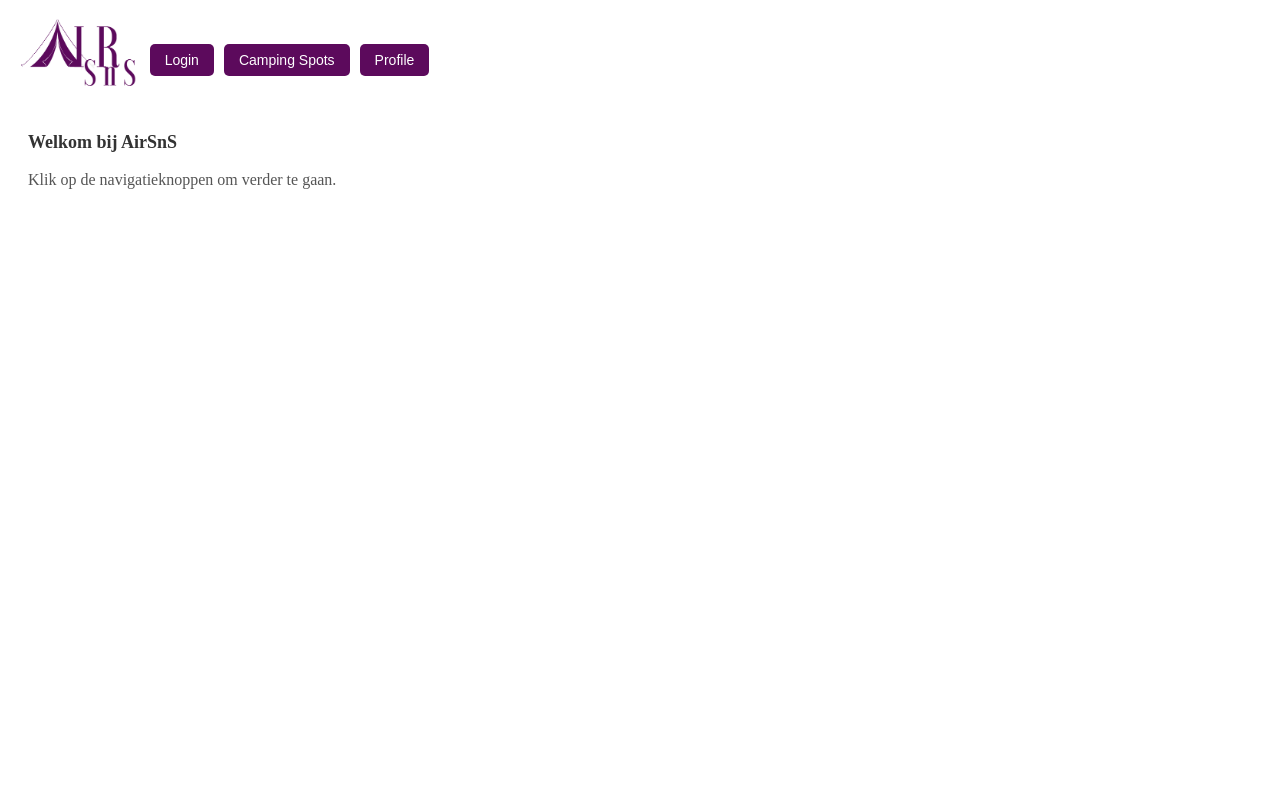
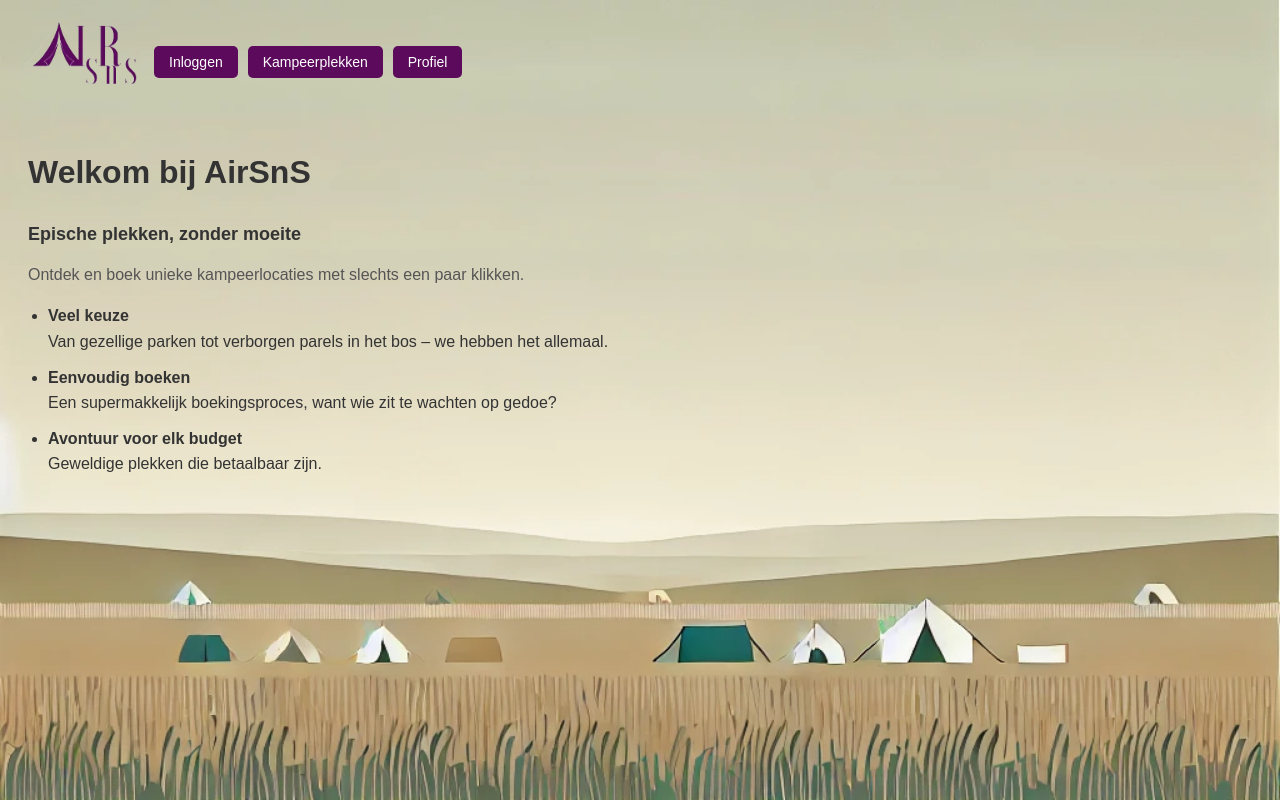
Before and after one commit to SimonSoetens/airsns-2024-front, a Vue app: page / in a window 1280 px wide. Built offline with nearby package versions, Linux system fonts and the light colour scheme.

Commit message:
Styling updates

```diff
--- a/src/App.vue
+++ b/src/App.vue
@@ -5,11 +5,10 @@
         <img src="@/assets/Logo.png" alt="AirSnS Logo" class="logo" />
       </a>
       <nav>
-        <button @click="currentView = 'LoginPage'">Login</button>
-        <button @click="currentView = 'CampingSpotspage'">Camping Spots</button>
-        <button @click="currentView = 'ProfilePage'">Profile</button>
-        <!-- Extra knop voor Dashboard als eigenaar -->
-        <button v-if="ownerMode" @click="currentView = 'OwnerDashboard'">Dashboard</button>
+        <button @click="currentView = 'LoginPage'">Inloggen</button>
+        <button @click="currentView = 'CampingSpotspage'">Kampeerplekken</button>
+        <button @click="currentView = 'ProfilePage'">Profiel</button>
+        <button v-if="ownerMode" @click="currentView = 'OwnerDashboard'">Beheren</button>
       </nav>
     </header>
     <main>
@@ -76,6 +75,14 @@ nav button {
   font-size: 14px;
 }
 
+body {
+  background-image: url('assets/Background.webp'); /* Vervang 'images/achtergrond.jpg' door het juiste pad naar je afbeelding */
+  background-size: cover; /* Zorgt ervoor dat de afbeelding de hele achtergrond bedekt */
+  background-position: center 100%; /* Centreert de afbeelding */
+  background-repeat: no-repeat; /* Voorkomt herhaling van de afbeelding */
+  background-attachment: fixed; /* Zorgt ervoor dat de achtergrond vaststaat bij scrollen */
+}
+
 nav button:hover {
   background-color: #901090;
 }
--- a/src/components/CampingSpotspage.vue
+++ b/src/components/CampingSpotspage.vue
@@ -1,6 +1,6 @@
 <template>
   <div id="camping-spots-page">
-    <h2>Camping Spots</h2>
+    <h2>Kampeerplekken</h2>
 
     <!-- Filters -->
     <div class="filters">
--- a/src/components/HomePage.vue
+++ b/src/components/HomePage.vue
@@ -1,6 +1,31 @@
 <template>
   <div>
-    <h2>Welkom bij AirSnS</h2>
-    <p>Klik op de navigatieknoppen om verder te gaan.</p>
+    <h1>Welkom bij AirSnS</h1>
+    <h2>Epische plekken, zonder moeite</h2>
+    <p>Ontdek en boek unieke kampeerlocaties met slechts een paar klikken.</p>
+    <ul>
+      <li><strong>Veel keuze</strong><br>Van gezellige parken tot verborgen parels in het bos – we hebben het allemaal.</li>
+      <li><strong>Eenvoudig boeken</strong><br>Een supermakkelijk boekingsproces, want wie zit te wachten op gedoe?</li>
+      <li><strong>Avontuur voor elk budget</strong><br>Geweldige plekken die betaalbaar zijn.</li>
+    </ul>
   </div>
 </template>
+
+<style>
+  div {
+    font-family: Arial, sans-serif;
+    line-height: 1.6;
+    color: #333;
+  }
+  h2 {
+    color: #000;
+    font-size: 1.5em;
+  }
+  ul {
+    list-style-type: disc;
+    padding-left: 20px;
+  }
+  li {
+    margin-bottom: 10px;
+  }
+</style>
--- a/src/components/OwnerDashboard.vue
+++ b/src/components/OwnerDashboard.vue
@@ -7,19 +7,18 @@
     <!-- Lijst van campingspots -->
     <div class="camping-list">
       <h2>Mijn Campingspots</h2>
-      <ul>
-        <li v-for="spot in campingSpots" :key="spot.spot_id">
-          <div class="spot-details">
+      <div class="spacer"></div>
+      <div class="camping-card" v-for="spot in campingSpots" :key="spot.spot_id">
+        <div class="camping-details">
           <h3>{{ spot.name }}</h3>
+          <p><strong>Omschrijving:</strong> {{ spot.description }}</p>
           <p><strong>Locatie:</strong> {{ spot.location }}</p>
-            <p><strong>Beschrijving:</strong> {{ spot.description }}</p>
           <p><strong>Prijs per nacht:</strong> €{{ spot.price }}</p>
         </div>
         <button class="delete-button" @click="deleteCampingSpot(spot.spot_id)">
           🗑️
         </button>
-        </li>
-      </ul>
+      </div>
       <p v-if="campingSpots.length === 0">Geen campingspots gevonden.</p>
     </div>
 
@@ -50,6 +49,8 @@
   </div>
 </template>
 
+
+
 <script>
 import axios from "axios";
 
@@ -57,8 +58,8 @@ export default {
   name: "OwnerDashboard",
   data() {
     return {
-      showAddForm: false, // Toont of verbergt het formulier
-      campingSpots: [], // Lijst met campingspots
+      showAddForm: false,
+      campingSpots: [],
       newCampingSpot: {
         name: "",
         location: "",
@@ -98,7 +99,7 @@ export default {
         const response = await axios.post("http://localhost:3000/api/campingspots", campingSpotData);
         if (response.data.success) {
           this.successMessage = `Campingspot "${this.newCampingSpot.name}" is succesvol toegevoegd!`;
-          this.fetchCampingSpots(); // Herlaad de lijst
+          this.fetchCampingSpots();
           this.closeForm();
         } else {
           this.errorMessage = `Fout bij het toevoegen van campingspot: ${response.data.message}`;
@@ -113,7 +114,7 @@ export default {
         const response = await axios.delete(`http://localhost:3000/api/campingspots/${spotId}`);
         if (response.data.success) {
           this.successMessage = "Campingspot succesvol verwijderd!";
-          this.fetchCampingSpots(); // Herlaad de lijst
+          this.fetchCampingSpots();
         } else {
           this.errorMessage = "Kon campingspot niet verwijderen.";
         }
@@ -139,6 +140,7 @@ export default {
   },
 };
 </script>
+
 
 <style scoped>
 /* Specifieke styling voor de modal in OwnerDashboard */
@@ -225,4 +227,61 @@ export default {
   font-size: 14px;
   margin-top: 10px;
 }
+
+.camping-list {
+  display: flex;
+  flex-wrap: wrap;
+  gap: 20px;
+  margin-top: 20px;
+}
+
+h2 {
+  margin-bottom: 30px; /* Ruimte onder de "Mijn Campingspots"-titel */
+  font-size: 24px; /* Optioneel: Vergroot het lettertype voor visuele balans */
+}
+
+.camping-card {
+  background-color: #fff;
+  border: 1px solid #ddd;
+  border-radius: 8px;
+  box-shadow: 0 4px 8px rgba(0, 0, 0, 0.1);
+  width: 250px;
+  padding: 20px;
+  display: flex;
+  flex-direction: column;
+  justify-content: space-between;
+  align-items: center;
+  font-family: Arial, sans-serif;
+}
+
+.camping-details h3 {
+  margin: 0 0 10px;
+  font-size: 18px;
+  color: #5c0a5c;
+}
+
+.camping-details p {
+  margin: 5px 0;
+  font-size: 14px;
+  color: #333;
+}
+
+.delete-button {
+  background-color: transparent;
+  border: none;
+  color: #5c0a5c;
+  font-size: 24px;
+  cursor: pointer;
+  transition: color 0.3s;
+}
+
+.spacer {
+ /* Ruimte tussen de titel en de lijst */
+  width: 100%;
+}
+
+.delete-button:hover {
+  color: #901090;
+}
+
 </style>
--- a/src/components/ProfilePage.vue
+++ b/src/components/ProfilePage.vue
@@ -75,7 +75,7 @@
     </div>
 
     <div v-else>
-      <p>Gebruikersinformatie wordt geladen...</p>
+      <p>U bent niet ingelogd</p>
     </div>
   </div>
 </template>
```
Also changed, not shown: src/assets/Background.webp (added), src/assets/Logo.png. Lines whose indentation alone changed are shown as unchanged.
